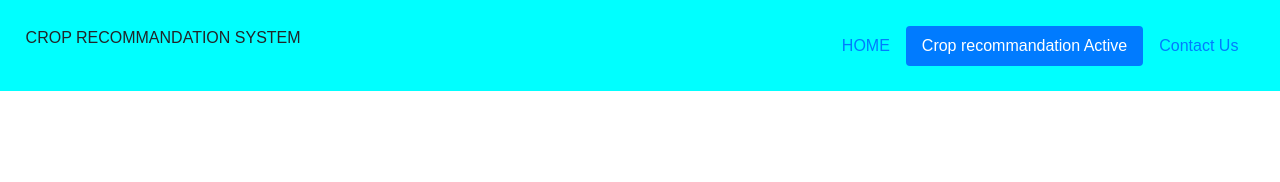
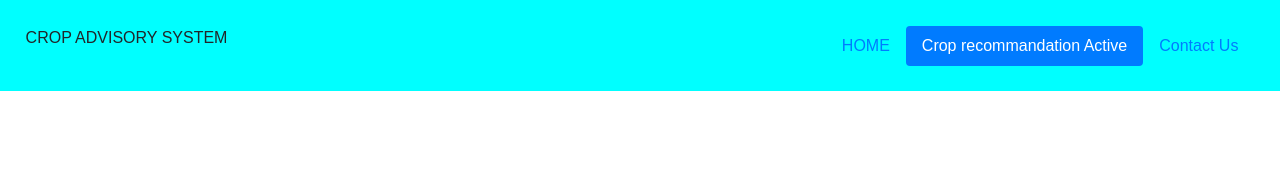
Before and after one commit to Pramod2021-24IT/crop_advisory_system, a Flask app: page /Recommand_crop.html in a window 1280 px wide. Shown: the top 182 px of the page. Run offline with Flask 2, Linux system fonts and the light colour scheme; parts of the project's set-up code (start-up, migrations or seed data) failed here and were passed over; some libraries are stand-ins or nearby versions.

Commit message:
Recommand_crop.html

```diff
--- a/templates/Recommand_crop.html
+++ b/templates/Recommand_crop.html
@@ -1,7 +1,7 @@
 <!doctype html>
 <html lang="en">
   <head>
-    <title>ML-based crop recommandation system</title>
+    <title>ML-based crop advisory system</title>
     <!-- Required meta tags -->
     <meta charset="utf-8">
     <meta name="viewport" content="width=device-width, initial-scale=1, shrink-to-fit=no">
@@ -14,7 +14,7 @@
     <section id="part_1">
       <div class="container1">
         <div class="row">
-          <div class="col-lg-6 col-sm-6">CROP RECOMMANDATION SYSTEM</div>
+          <div class="col-lg-6 col-sm-6">CROP ADVISORY SYSTEM</div>
           <div class="col-lg-6 col-sm-6">
             <ul class="nav nav-pills justify-content-end">
               <li class="nav-item">
```
